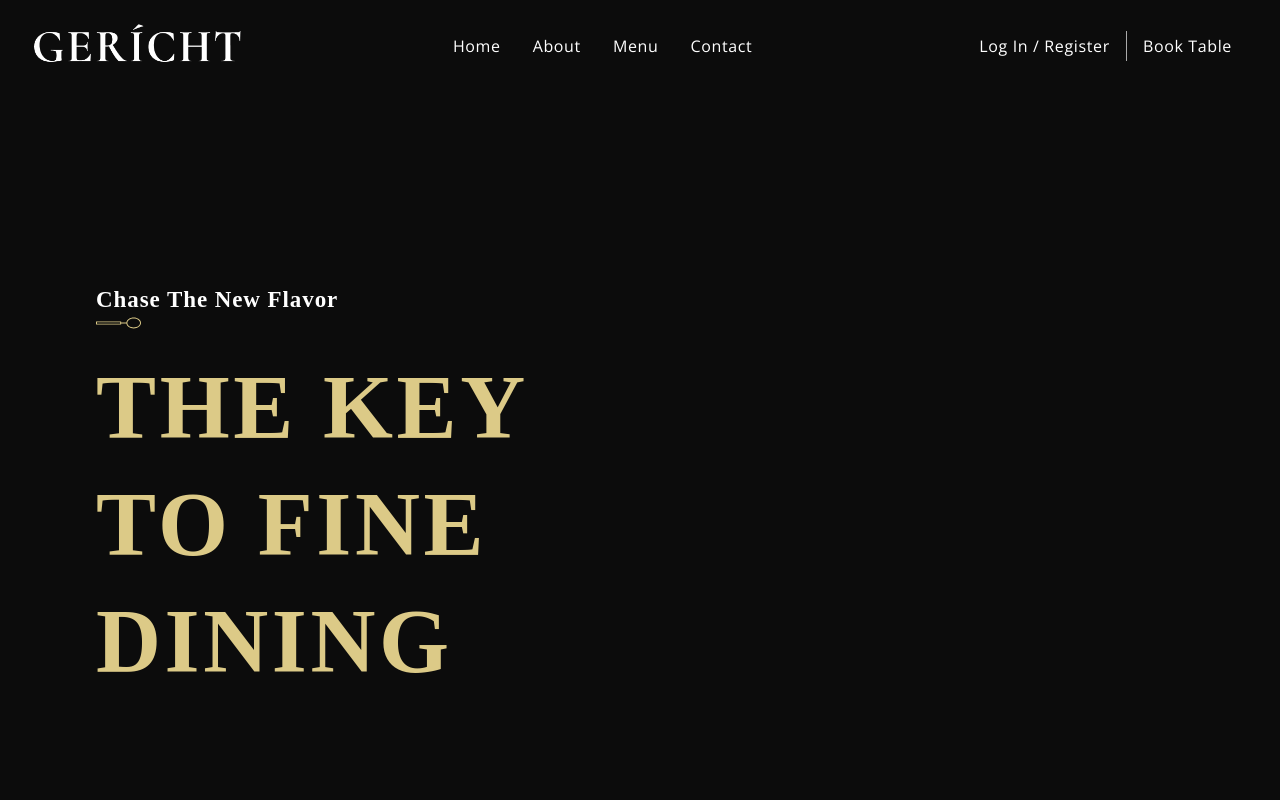
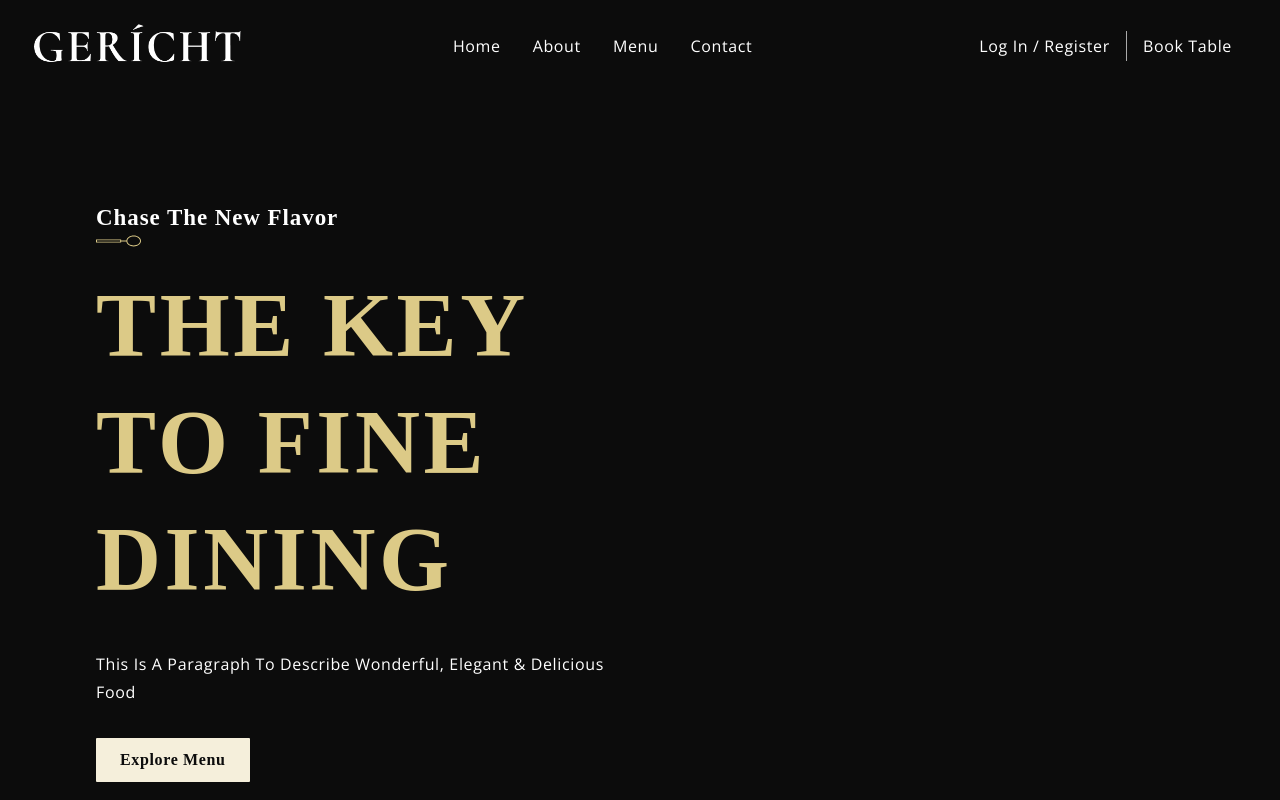
Before and after one commit to debdevs/debdevs-restaurant, a React (Create React App) app: page / in a window 1280 px wide. Shown: the top 800 px of the page. Built offline with nearby package versions, Linux system fonts and the light colour scheme; a web font is replaced by a local one.

Commit message:
added paragraph styling and button for header

```diff
--- a/src/container/Header/Header.css
+++ b/src/container/Header/Header.css
@@ -10,3 +10,8 @@
     line-height: 117px;
     font-size: 90px;
 }
+
+.app__header-img img {
+    width: 80%;
+
+}
--- a/src/container/Header/Header.jsx
+++ b/src/container/Header/Header.jsx
@@ -8,6 +8,8 @@ const Header = () => (
     <div className = "app__wrapper_info">
     <SubHeading title ="Chase the new flavor"/>
    <h1 className ="app__header-h1">The Key To Fine Dining</h1>
+   <p className = "p__opensans" style = {{margin: '2rem 0'}}>This is a paragraph to describe wonderful, elegant & delicious food</p>
+   <button type = "button" className = "custom__button">Explore Menu</button>
 
     </div>
   <div className = "app__wrapper_img">
```
